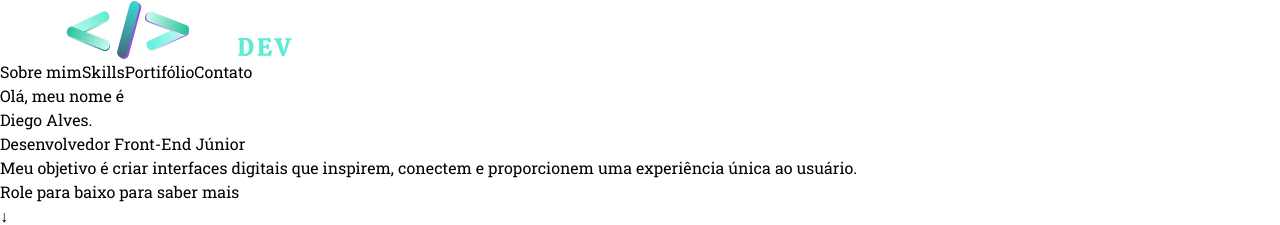
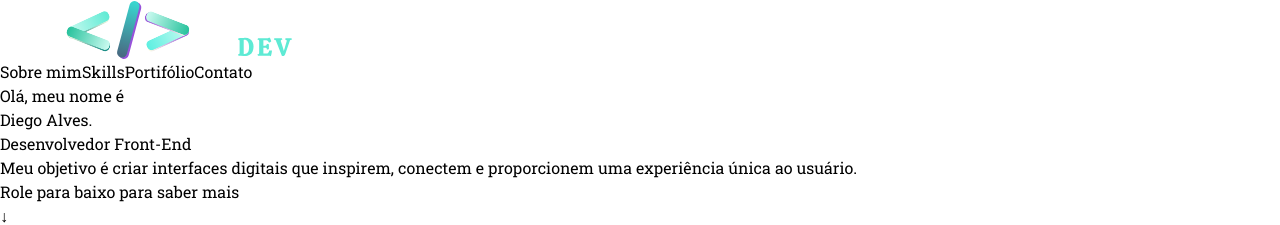
Before and after one commit to DiegoAlvees/meu-portifolio, a React (Vite) app: page / in a window 1280 px wide. Shown: the top 225 px of the page. Built offline with nearby package versions, Linux system fonts and the light colour scheme; a web font is replaced by a local one.

Commit message:
mudança no home

```diff
--- a/src/components/Home.jsx
+++ b/src/components/Home.jsx
@@ -37,7 +37,7 @@ export default function Home() {
             Diego Alves<span className="text-teal-300">.</span>
           </h1>
           <h2 className="text-4xl sm:text-5xl text-teal-100 font-semibold animate__animated animate__fadeIn animate__delay-2s">
-            Desenvolvedor Front-End Júnior
+            Desenvolvedor Front-End
           </h2>
           <p className="mt-4 text-1xl sm:text-lg text-teal-300 animate__animated animate__fadeIn animate__delay-2s">
             Meu objetivo é criar interfaces digitais que inspirem, conectem e
```
